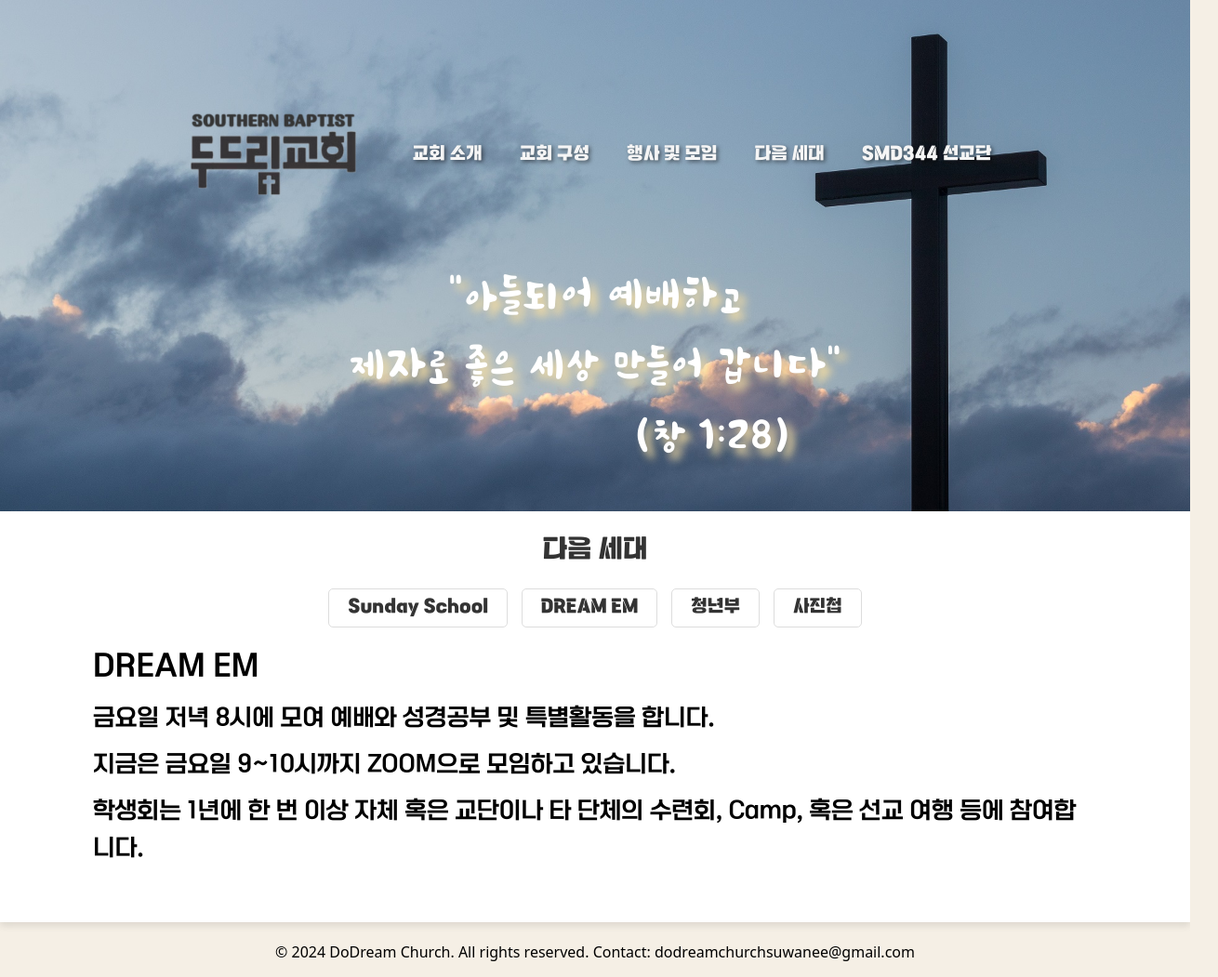
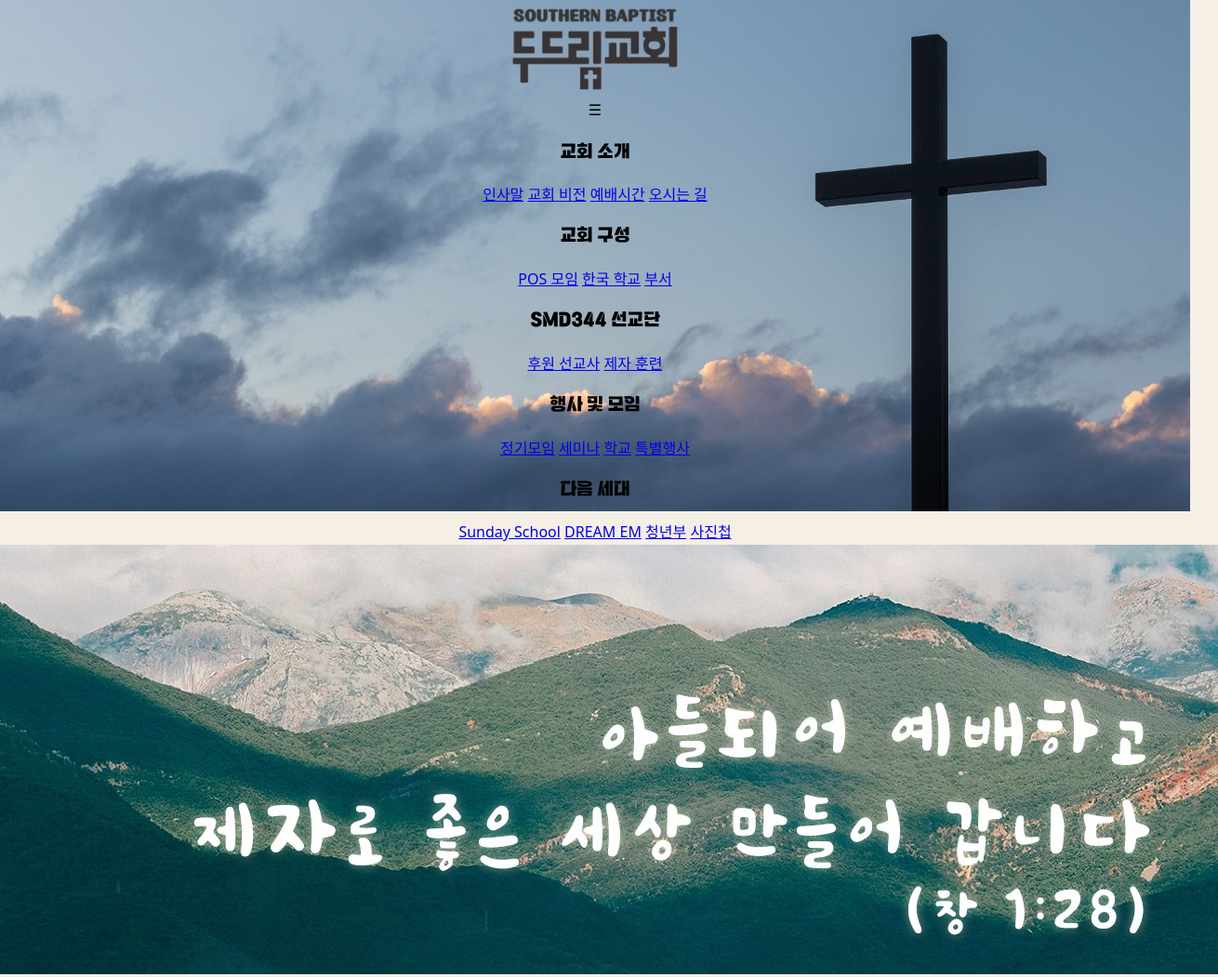
Before and after one commit to jwoo6310/dodreamga.com, a plain HTML site: page pages/better-together-4-2.html in a window 1280 px wide. Shown: the top 1051 px of the page at 93% size, 1310 px wide, since content can reach past the window. Drawn offline with Linux system fonts and the light colour scheme.

Commit message:
Update better-together-4-2.html

```diff
--- a/pages/better-together-4-2.html
+++ b/pages/better-together-4-2.html
@@ -14,6 +14,53 @@
         <link rel="stylesheet" href="style-sub.css">
     </head>
     <body>
+        <!-- MOBILE SECTION -->
+        <div class="top-bar">
+            <a href="../index.html">
+                <img class="header-image" src="../assets/image-header.png" alt="두드림교회">
+            </a>
+            <div class="menu-icon" onclick="toggleMenu()">☰</div>
+        </div>
+        <div class="menu" id="menu">
+            <div class="menu-column">
+                <div class="menu-section">
+                    <h2>교회 소개</h2>
+                    <a href="better-together-1-1.html">인사말</a>
+                    <a href="better-together-1-2.html">교회 비전</a>
+                    <a href="better-together-1-3.html">예배시간</a>
+                    <a href="better-together-1-4.html">오시는 길</a>
+                </div>
+                <div class="menu-section">
+                    <h2>교회 구성</h2>
+                    <a href="better-together-2-1.html">POS 모임</a>
+                    <a href="better-together-2-2.html">한국 학교</a>
+                    <a href="better-together-2-3.html">부서</a>
+                </div>
+                <div class="menu-section">
+                    <h2>SMD344 선교단</h2>
+                    <a href="better-together-5-1.html">후원 선교사</a>
+                    <a href="better-together-5-2.html">제자 훈련</a>
+                </div>
+            </div>
+            <div class="menu-column">
+                <div class="menu-section">
+                    <h2>행사 및 모임</h2>
+                    <a href="better-together-3-1.html">정기모임</a>
+                    <a href="better-together-3-2.html">세미나</a>
+                    <a href="better-together-3-3.html">학교</a>
+                    <a href="better-together-3-4.html">특별행사</a>
+                </div>
+                <div class="menu-section">
+                    <h2>다음 세대</h2>
+                    <a href="better-together-4-1.html">Sunday School</a>
+                    <a href="better-together-4-2.html">DREAM EM</a>
+                    <a href="better-together-4-3.html">청년부</a>
+                    <a href="better-together-4-4.html">사진첩</a>
+                </div>
+            </div>
+        </div>
+        <img class="slide-image" src="../assets/sub-banner.jpg" alt="두드림교회">
+        <!-- MOBILE SECTION -->
         <div class="background-image"></div>
         <header class="header-container">
             <a href="../index.html">
```
